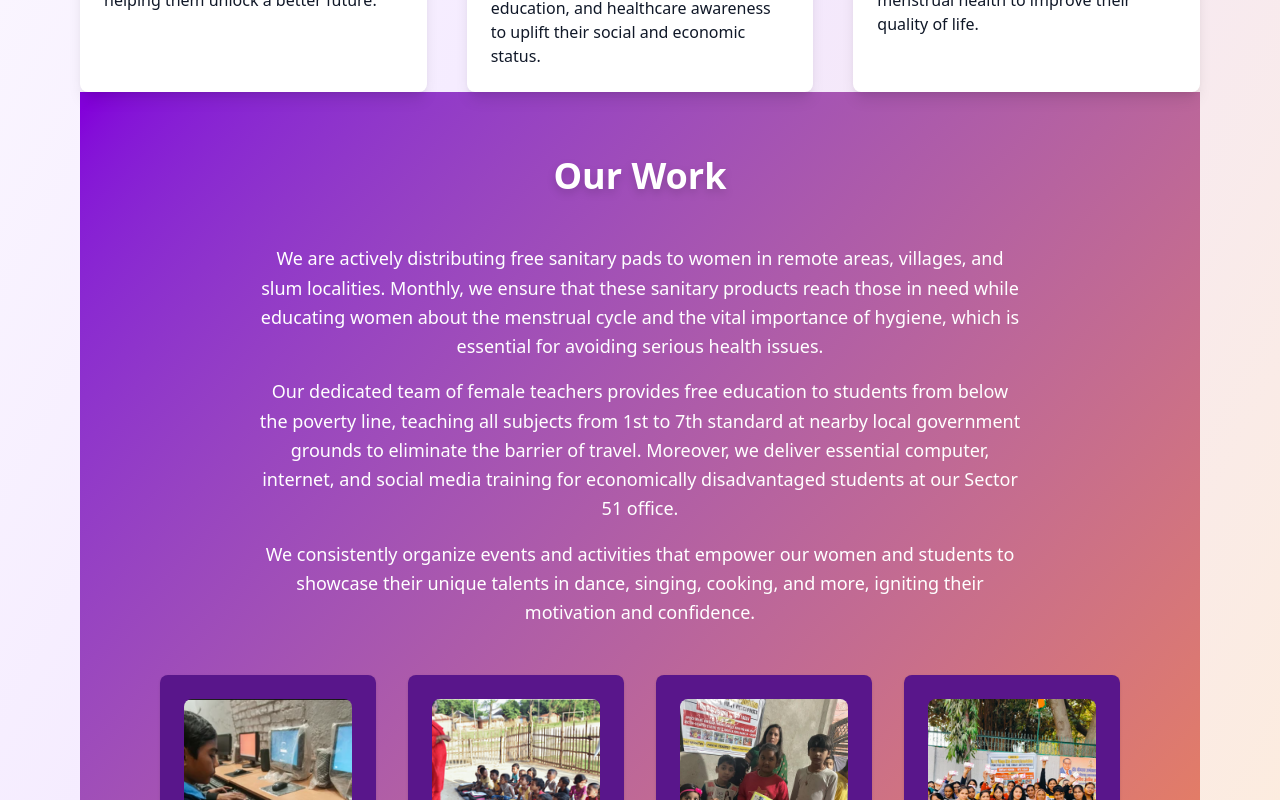
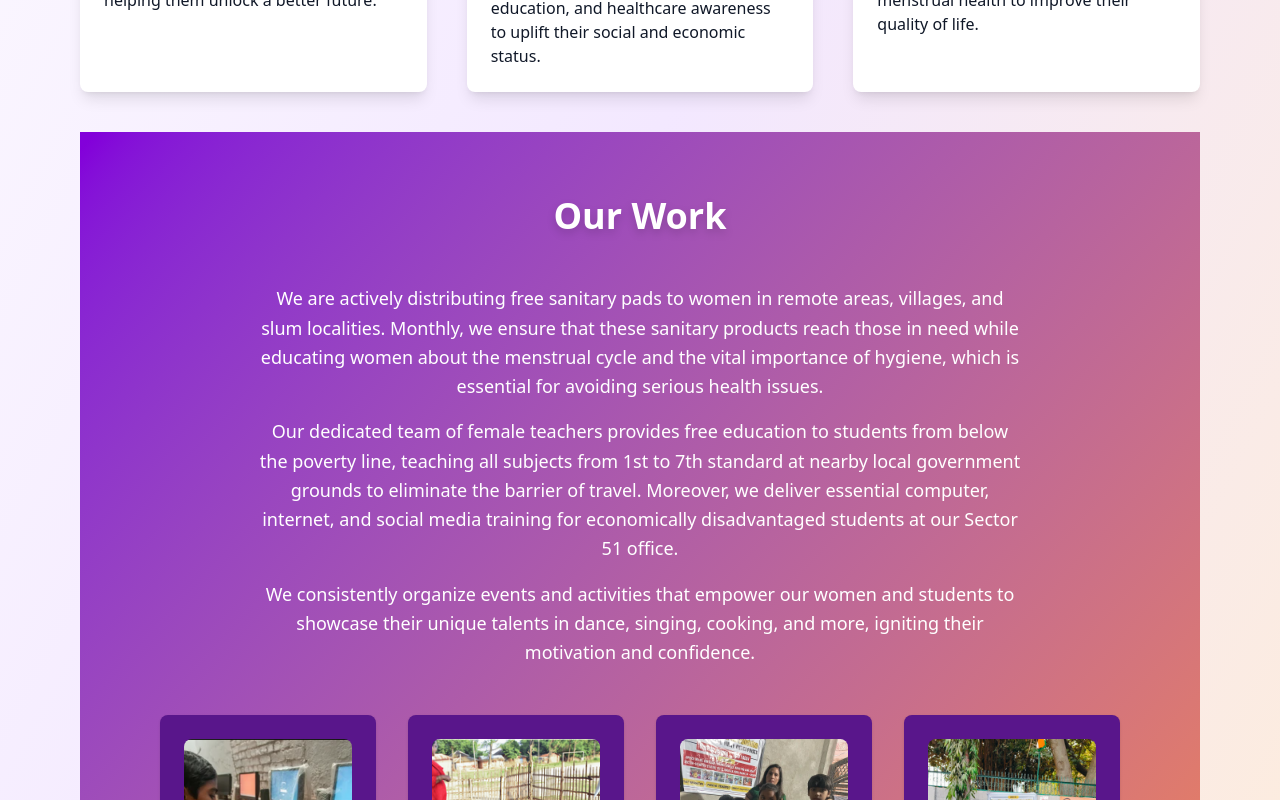
Before and after one commit to nishantsingh6/Ngo, a React (Vite) app: page /about in a window 1280 px wide. Shown: the part 1100-1900 px from the top of the page. Built offline with nearby package versions, Linux system fonts and the light colour scheme.

Commit message:
fixed style

```diff
--- a/src/components/pages/AboutUs.jsx
+++ b/src/components/pages/AboutUs.jsx
@@ -73,7 +73,9 @@ const AboutUs = () => {
           </div>
         </div>
       </div>
-      <OurWork/>
+     <div className='mt-10'>
+       <OurWork/>
+     </div>
     </section>
   );
 };
```
